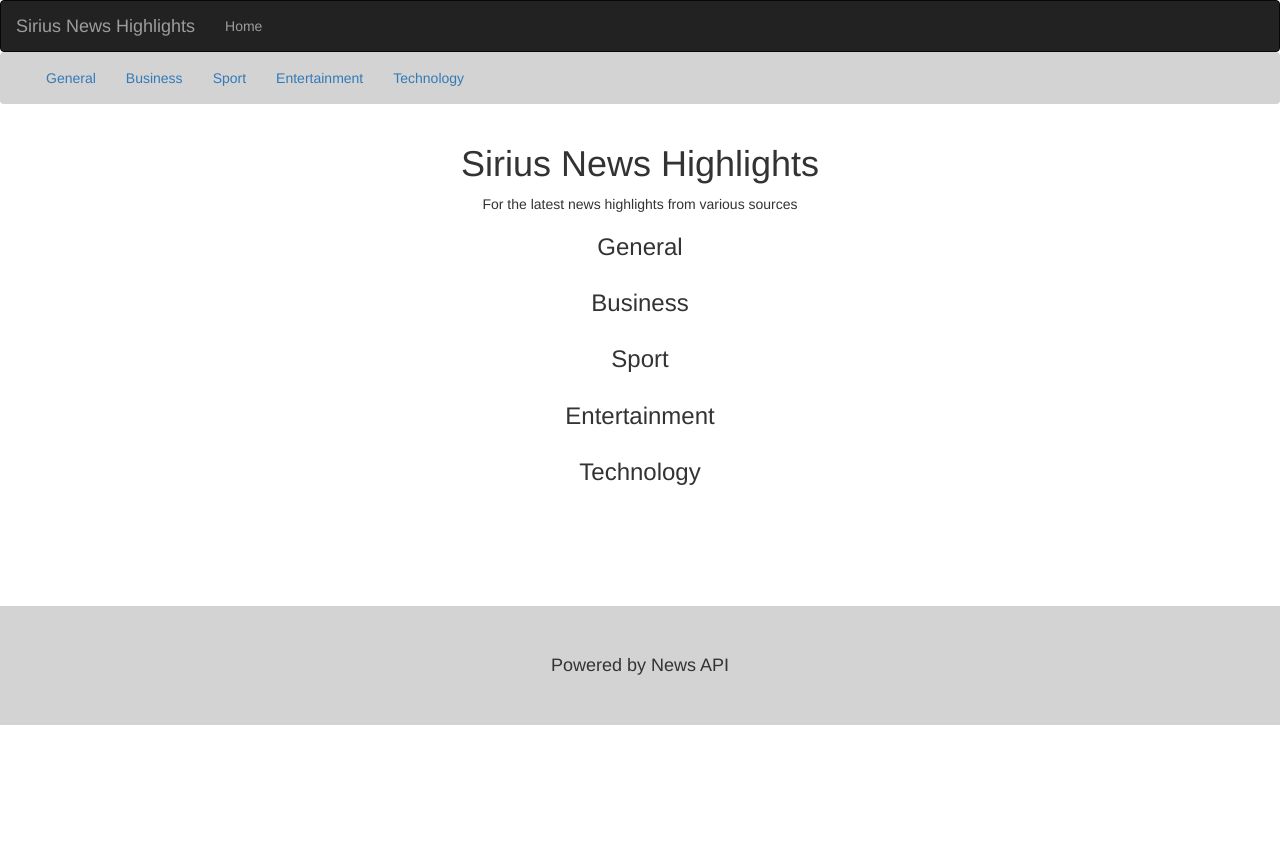
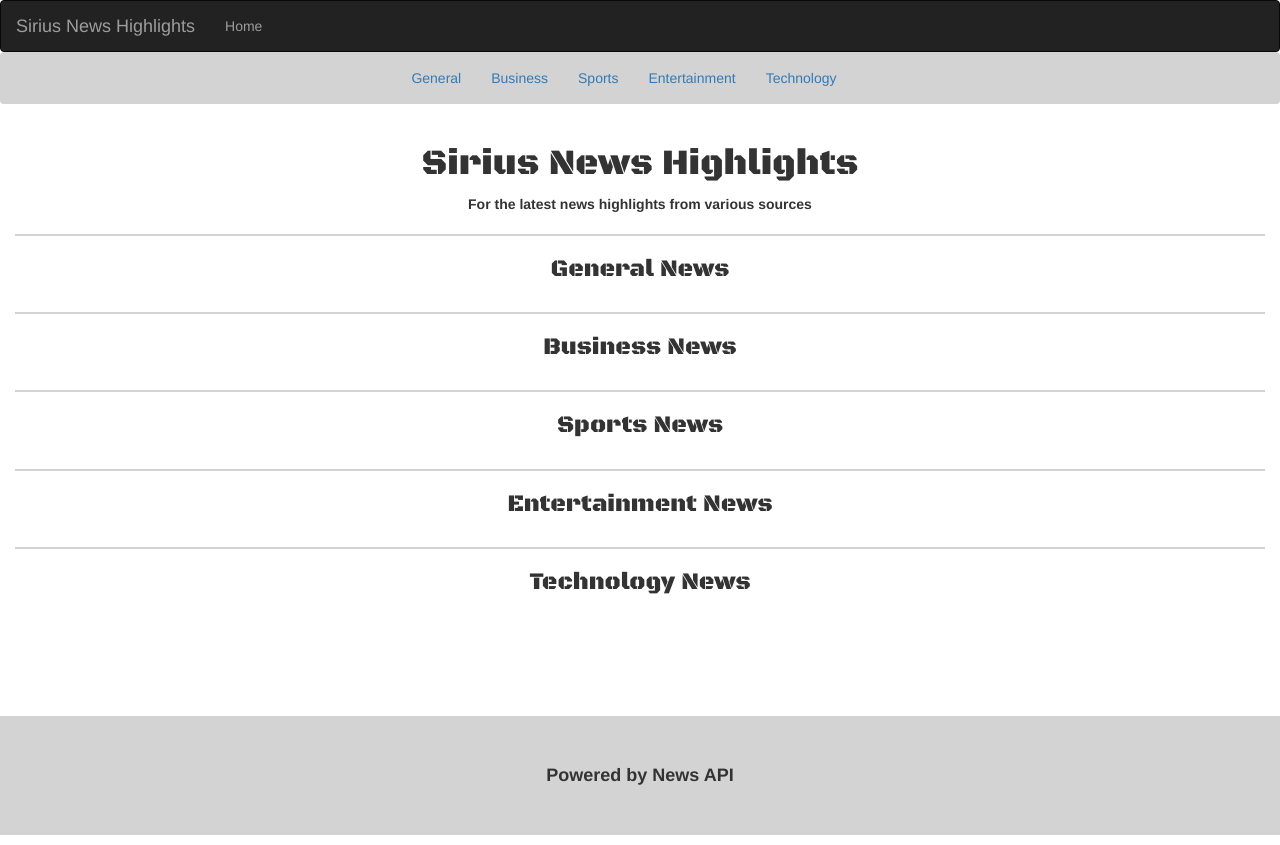
Before and after one commit to marynganga/Sirius-News-Highlights, a Flask app: template app/templates/index.html in a window 1280 px wide. Before the commit the page ends 725 px from the top, so only its background shows below. Run offline with Flask 2, Linux system fonts and the light colour scheme; the template is opened without the code that fills it, so the values that code supplies are empty; some libraries are stand-ins or nearby versions.

Commit message:
Add styles for index.html.

```diff
--- a/app/static/css/index.css
+++ b/app/static/css/index.css
@@ -1,17 +1,36 @@
+/*NAVIGATION STYLES*/
 .navbar-light{
 	margin-top: 0px;
 	text-align: center;
 	background-color: lightgrey
 }
+
+/*SOURCE STYLES*/
 .source_section{
 	display: block;
 }
 .page_name{
 	text-align: center;
 }
-.source_name{
+.page_name h1{
+	font-family: 'Black Ops One', cursive;
+}
+.page_name p{
+	font-weight: bold;
+}
+.source_section_name{
 	text-align: center;
+	font-family: 'Black Ops One', cursive;
 }
+.source:hover{
+	background-color: black
+}
+hr{
+	border-width: 2px;
+	border-color: lightgrey
+}
+
+/*FOOTER STYLES*/
 footer{
 	margin-top: 100px;
 	background-color: lightgrey;
@@ -21,5 +40,7 @@
 }
 footer h4{
 	text-align: center;
+	font-weight: bold;
 	padding: 50px
+
 }
--- a/app/templates/index.html
+++ b/app/templates/index.html
@@ -3,25 +3,18 @@
 <!-- Styles Block -->
 {% block styles %}
     {{ super() }}
+    <link href="https://fonts.googleapis.com/css?family=Black+Ops+One" rel="stylesheet">
     <link rel="stylesheet" href="{{url_for('static', filename='css/index.css')}}">
 {% endblock %}
 <!-- Content Block -->
 {% block content %}
 <div class="navbar navbar-light" role="navigation">
     <div class="container-fluid">
-        <div class="navbar-header">
-            <button type="button" class="navbar-toggle" data-toggle="collapse" data-target=".navbar-collapse">
-              <span class="sr-only">Toggle navigation</span>
-              <span class="icon-bar"></span>
-              <span class="icon-bar"></span>
-              <span class="icon-bar"></span>
-            </button>
-        </div>
         <div class="navbar-collapse collapse">
-            <ul class="nav navbar-nav align-center">
+            <ul class="nav navbar-nav" style="padding-left:30%">
                 <li><a href="#general">General</a></li>
                 <li><a href="#business">Business</a></li>
-                <li><a href="#sport">Sport</a></li>
+                <li><a href="#sport">Sports</a></li>
                 <li><a href="#entertainment">Entertainment</a></li>
                 <li><a href="#technology">Technology</a></li>
             </ul>
@@ -34,8 +27,9 @@
         <p>For the latest news highlights from various sources</p>
     </div>
     <!-- General Sources section  -->
+    <hr />
     <div class="source_section">
-        <h3 id="general" class="source_name">General</h3>
+        <h3 id="general" class="source_section_name">General News</h3>
         <ul>
             <div class="row">
         	   {{ macro.displaySourcesList(general) }}
@@ -43,8 +37,9 @@
         </ul>
     </div>
  <!-- Business Sources section  -->
+    <hr />
     <div class="source_section">
-        <h3 id="business" class="source_name">Business</h3>
+        <h3 id="business" class="source_section_name">Business News</h3>
         <ul>
             <div class="row">
                {{ macro.displaySourcesList(business) }}
@@ -52,8 +47,9 @@
         </ul>
     </div>
     <!-- Sport Sources section  -->
+    <hr />
     <div class="source_section">
-        <h3 id="sport" class="source_name">Sport</h3>
+        <h3 id="sport" class="source_section_name">Sports News</h3>
         <ul>
             <div class="row">
                {{ macro.displaySourcesList(sport) }}
@@ -61,8 +57,9 @@
         </ul>
     </div>
     <!-- Entertainment Sources section  -->
+    <hr />
     <div class="source_section">
-        <h3 id="entertainment" class="source_name">Entertainment</h3>
+        <h3 id="entertainment" class="source_section_name">Entertainment News</h3>
         <ul>
             <div class="row">
                {{ macro.displaySourcesList(entertainment) }}
@@ -70,8 +67,9 @@
         </ul>
     </div>
     <!-- Technology Sources section  -->
+    <hr />
     <div class="source_section">
-        <h3 id="technology" class="source_name">Technology</h3>
+        <h3 id="technology" class="source_section_name">Technology News</h3>
         <ul>
             <div class="row">
                {{ macro.displaySourcesList(technology) }}
--- a/app/templates/macros.html
+++ b/app/templates/macros.html
@@ -1,11 +1,13 @@
 <!-- DISPLAYING SOURCES MACRO -->
 {% macro displaySourcesList(sources_list) %}
 	{% for source in sources_list %}
-		<div class="col-md-2" style="margin: 20px;border: 2px solid #ddd;background-color: lightgrey">
-				<a href="/source/{{source.id}}">
-					<p class="text-center">{{source.name}}</p>
-				</a>
+	<a href="/source/{{source.id}}">
+		<div class="col-md-2" class="source" style="color:black;margin: 20px;border: 2px solid #ddd;background-image: url('static/images/background1.jpg'); background-size: cover; background-color: lightgrey;height: 150px;padding: 60px 0px;border-radius: 4px;box-shadow: 0 0 5px #ddd">
+
+					<p class="text-center" style="color:black;font-style: bold;font-size: 18px">{{source.name}}</p>
+
 		</div>
+	</a>
 	{% endfor %}
 {% endmacro %}
 
```
Also changed, not shown: app/static/images/background2.jpg, app/static/images/background4.jpg (added).
